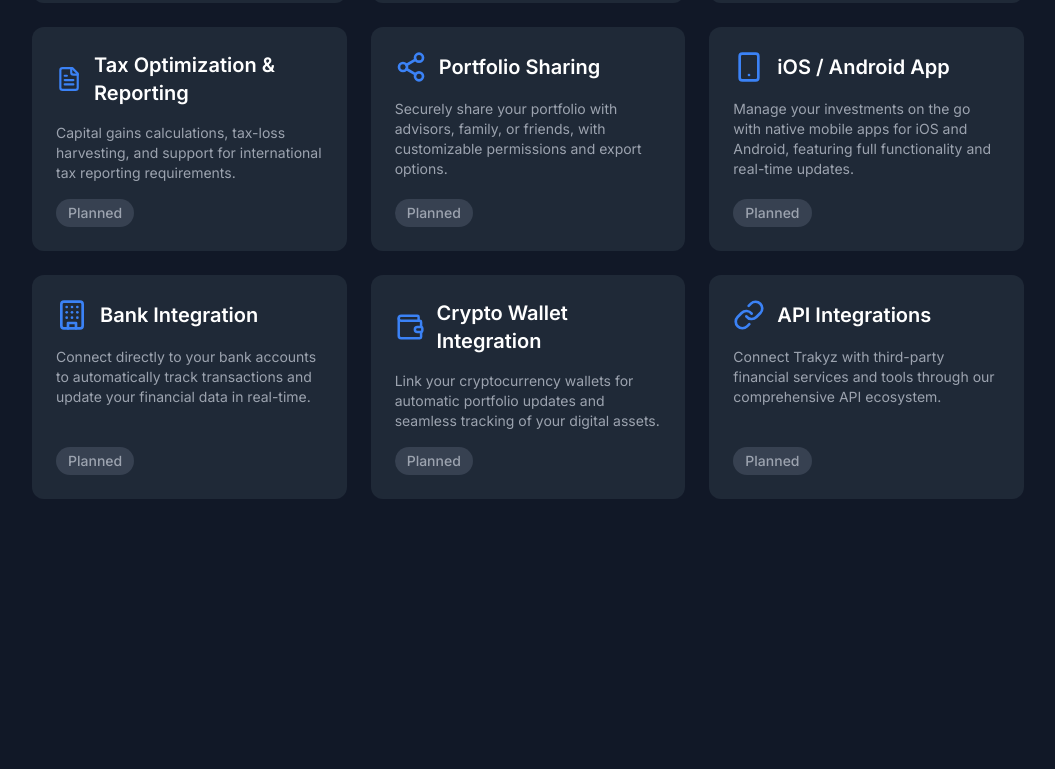
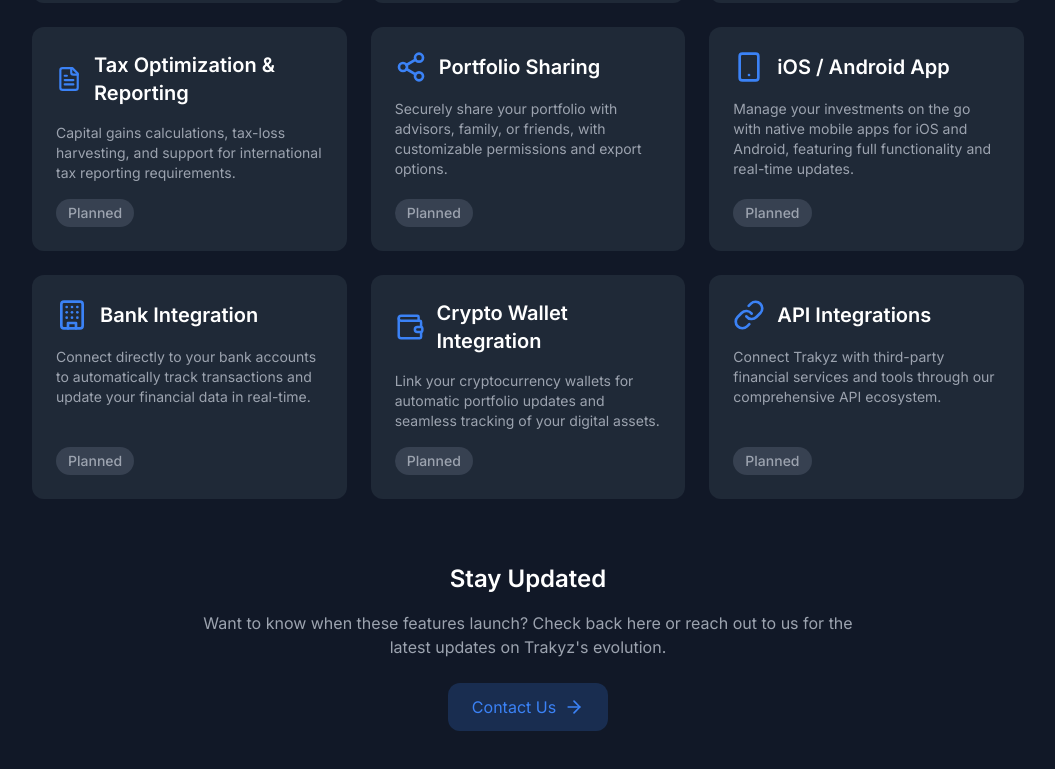
Before and after one commit to viniarski/trakyz, a Next.js app: page /roadmap in a window 1280 px wide. Shown: the part 583-1352 px from the top of the page, without its empty margins (112-1167 px from the left). Before the commit the page ends 1130 px from the top, so only its background shows below. Built offline with nearby package versions, Linux system fonts and the light colour scheme; no server answers.

Commit message:
update files structure

```diff
--- a/app/(pages)/roadmap/components/cta-section.tsx
+++ b/app/(pages)/roadmap/components/cta-section.tsx
@@ -1,4 +1,4 @@
-// app/roadmap/components/cta-section.tsx
+// app/(pages)/roadmap/components/cta-section.tsx
 
 'use client'
 
--- a/app/(pages)/roadmap/page.tsx
+++ b/app/(pages)/roadmap/page.tsx
@@ -5,6 +5,7 @@
 import Navigation from '@/components/ui/Navigation'
 import PageHeader from '@/components/ui/PageHeader'
 import FeatureList from './components/feature-list'
+import CtaSection from './components/cta-section'
 
 export default function Roadmap() {
   return (
@@ -16,6 +17,7 @@ export default function Roadmap() {
           description="Discover what's coming next for Trakyz as we innovate to enhance your investment experience."
         />
         <FeatureList />
+        <CtaSection />
       </div>
     </div>
   )
--- a/app/(pages)/security/components/security-contact.tsx
+++ b/app/(pages)/security/components/security-contact.tsx
@@ -1,4 +1,4 @@
-// app/security/components/security-contact.tsx
+// app/(pages)/security/components/security-contact.tsx
 
 'use client'
 
--- a/components/ui/navigation.tsx
+++ b/components/ui/navigation.tsx
@@ -1,4 +1,4 @@
-// components/ui/navigation.tsx
+// components/ui/Navigation.tsx
 
 'use client'
 
```
